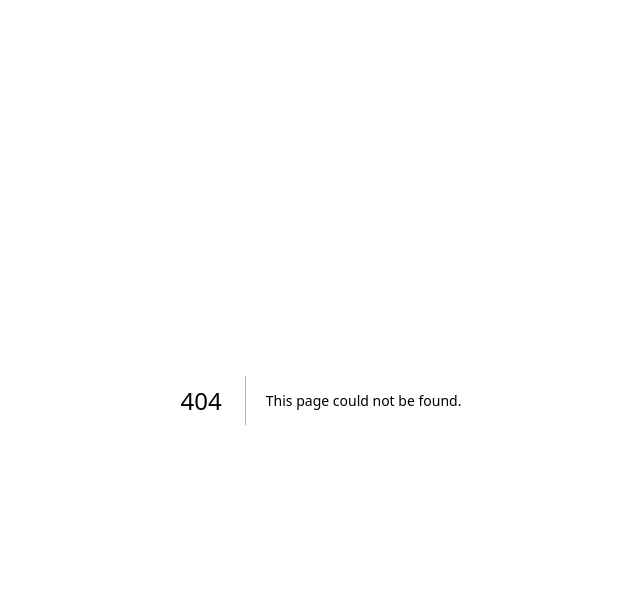
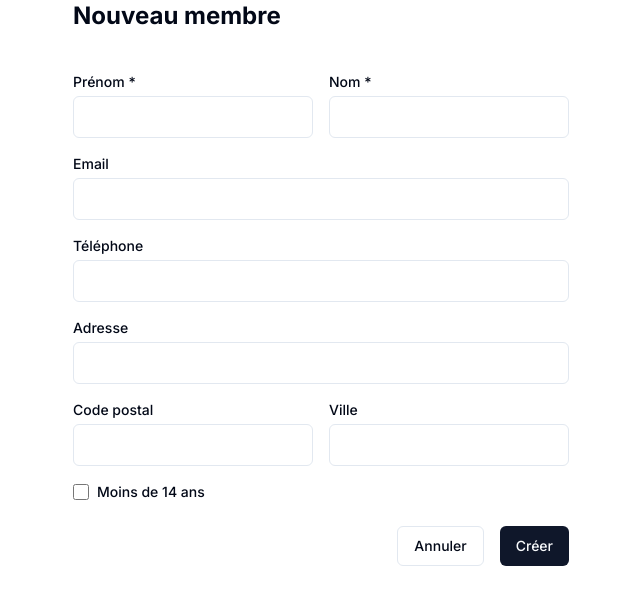
Before and after one commit to mmagn/au-rdv-nogentais, a Next.js app: page /admin/members/new in a window 1280 px wide. Before the commit this address had no page. Shown: the top 604 px of the page, without its empty margins (319-959 px from the left). Built offline with nearby package versions, Linux system fonts and the light colour scheme.

Commit message:
Add members create page

```diff
--- /dev/null
+++ b/actions/members.ts
@@ -0,0 +1,103 @@
+"use server";
+
+import { PrismaClient } from "@prisma/client";
+import { revalidatePath } from "next/cache";
+
+const prisma = new PrismaClient();
+
+export const createMember = async (formData: FormData) => {
+  try {
+    const firstName = formData.get("firstName") as string;
+    const lastName = formData.get("lastName") as string;
+    const email = (formData.get("email") as string) || null;
+    const phone = (formData.get("phone") as string) || null;
+    const zip = (formData.get("zip") as string) || null;
+    const city = (formData.get("city") as string) || null;
+    const address = (formData.get("address") as string) || null;
+    const isLessThan14YearsOld = formData.get("isLessThan14YearsOld") === "on";
+
+    // Validate required fields
+    if (!firstName || !lastName) {
+      return {
+        success: false,
+        message: "Le prénom et le nom sont obligatoires",
+      };
+    }
+
+    const member = await prisma.member.create({
+      data: {
+        firstName,
+        lastName,
+        email,
+        phone,
+        zip,
+        city,
+        address,
+        isLessThan14YearsOld,
+        lastRegisteredAt: new Date(),
+      },
+    });
+
+    revalidatePath("/admin/members");
+
+    return {
+      success: true,
+      member,
+    };
+  } catch (error) {
+    console.error("Error creating member:", error);
+    return {
+      success: false,
+      message: "Une erreur est survenue lors de la création du membre",
+    };
+  }
+};
+
+export const updateMember = async (formData: FormData) => {
+  try {
+    const id = formData.get("id") as string;
+    const firstName = formData.get("firstName") as string;
+    const lastName = formData.get("lastName") as string;
+    const email = (formData.get("email") as string) || null;
+    const phone = (formData.get("phone") as string) || null;
+    const zip = (formData.get("zip") as string) || null;
+    const city = (formData.get("city") as string) || null;
+    const address = (formData.get("address") as string) || null;
+    const isLessThan14YearsOld = formData.get("isLessThan14YearsOld") === "on";
+
+    // Validate required fields
+    if (!id || !firstName || !lastName) {
+      return {
+        success: false,
+        message: "ID, prénom et nom sont obligatoires",
+      };
+    }
+
+    const member = await prisma.member.update({
+      where: { id },
+      data: {
+        firstName,
+        lastName,
+        email,
+        phone,
+        zip,
+        city,
+        address,
+        isLessThan14YearsOld,
+      },
+    });
+
+    revalidatePath("/admin/members");
+
+    return {
+      success: true,
+      member,
+    };
+  } catch (error) {
+    console.error("Error updating member:", error);
+    return {
+      success: false,
+      message: "Une erreur est survenue lors de la mise à jour du membre",
+    };
+  }
+};
--- /dev/null
+++ b/app/admin/members/new/page.tsx
@@ -0,0 +1,18 @@
+import { createMember } from "@/actions/members";
+import MemberForm from "@/components/MemberForm";
+
+export default function NewMemberPage() {
+  return (
+    <div className="mx-auto max-w-lg flex flex-col gap-y-10 mb-10 px-2">
+      <h1 className="text-2xl font-bold">Nouveau membre</h1>
+      <MemberForm
+        onSubmit={createMember}
+        member={{
+          firstName: "",
+          lastName: "",
+          isLessThan14YearsOld: false,
+        }}
+      />
+    </div>
+  );
+}
--- /dev/null
+++ b/components/MemberForm.tsx
@@ -0,0 +1,196 @@
+"use client";
+
+import { useState } from "react";
+import { useRouter } from "next/navigation";
+import { Button } from "./ui/button";
+import { useToast } from "./ui/use-toast";
+
+type MemberFormProps = {
+  member?: {
+    id?: string;
+    firstName: string;
+    lastName: string;
+    email?: string;
+    phone?: string;
+    zip?: string;
+    city?: string;
+    address?: string;
+    isLessThan14YearsOld: boolean;
+  };
+  onSubmit: (
+    formData: FormData
+  ) => Promise<{ success: boolean; message?: string }>;
+};
+
+export default function MemberForm({ member, onSubmit }: MemberFormProps) {
+  const [isPending, setIsPending] = useState(false);
+  const router = useRouter();
+  const { toast } = useToast();
+
+  const handleSubmit = async (formData: FormData) => {
+    setIsPending(true);
+    try {
+      const result = await onSubmit(formData);
+
+      if (result.success) {
+        toast({
+          description: member?.id ? "✅ Membre mis à jour" : "✅ Membre créé",
+        });
+        router.push("/admin/members");
+        router.refresh();
+      } else {
+        toast({
+          description: result.message || "❌ Une erreur est survenue",
+          variant: "destructive",
+        });
+      }
+    } catch (error) {
+      toast({
+        description: "❌ Une erreur est survenue",
+        variant: "destructive",
+      });
+    } finally {
+      setIsPending(false);
+    }
+  };
+
+  return (
+    <form action={handleSubmit} className="space-y-6">
+      <div className="space-y-4">
+        <div className="grid grid-cols-2 gap-4">
+          <div>
+            <label
+              htmlFor="firstName"
+              className="block text-sm font-medium mb-1"
+            >
+              Prénom *
+            </label>
+            <input
+              id="firstName"
+              name="firstName"
+              type="text"
+              required
+              defaultValue={member?.firstName || ""}
+              className="w-full p-2 border rounded-md"
+            />
+          </div>
+          <div>
+            <label
+              htmlFor="lastName"
+              className="block text-sm font-medium mb-1"
+            >
+              Nom *
+            </label>
+            <input
+              id="lastName"
+              name="lastName"
+              type="text"
+              required
+              defaultValue={member?.lastName || ""}
+              className="w-full p-2 border rounded-md"
+            />
+          </div>
+        </div>
+
+        <div>
+          <label htmlFor="email" className="block text-sm font-medium mb-1">
+            Email
+          </label>
+          <input
+            id="email"
+            name="email"
+            type="email"
+            defaultValue={member?.email || ""}
+            className="w-full p-2 border rounded-md"
+          />
+        </div>
+
+        <div>
+          <label htmlFor="phone" className="block text-sm font-medium mb-1">
+            Téléphone
+          </label>
+          <input
+            id="phone"
+            name="phone"
+            type="tel"
+            defaultValue={member?.phone || ""}
+            className="w-full p-2 border rounded-md"
+          />
+        </div>
+
+        <div>
+          <label htmlFor="address" className="block text-sm font-medium mb-1">
+            Adresse
+          </label>
+          <input
+            id="address"
+            name="address"
+            type="text"
+            defaultValue={member?.address || ""}
+            className="w-full p-2 border rounded-md"
+          />
+        </div>
+
+        <div className="grid grid-cols-2 gap-4">
+          <div>
+            <label htmlFor="zip" className="block text-sm font-medium mb-1">
+              Code postal
+            </label>
+            <input
+              id="zip"
+              name="zip"
+              type="text"
+              defaultValue={member?.zip || ""}
+              className="w-full p-2 border rounded-md"
+            />
+          </div>
+          <div>
+            <label htmlFor="city" className="block text-sm font-medium mb-1">
+              Ville
+            </label>
+            <input
+              id="city"
+              name="city"
+              type="text"
+              defaultValue={member?.city || ""}
+              className="w-full p-2 border rounded-md"
+            />
+          </div>
+        </div>
+
+        <div className="flex items-center">
+          <input
+            id="isLessThan14YearsOld"
+            name="isLessThan14YearsOld"
+            type="checkbox"
+            defaultChecked={member?.isLessThan14YearsOld || false}
+            className="h-4 w-4 mr-2"
+          />
+          <label htmlFor="isLessThan14YearsOld" className="text-sm font-medium">
+            Moins de 14 ans
+          </label>
+        </div>
+
+        {member?.id && <input type="hidden" name="id" value={member.id} />}
+      </div>
+
+      <div className="flex justify-end space-x-4">
+        <Button
+          type="button"
+          variant="outline"
+          onClick={() => router.push("/admin/members")}
+          disabled={isPending}
+        >
+          Annuler
+        </Button>
+        <Button type="submit" disabled={isPending}>
+          {isPending
+            ? "Enregistrement..."
+            : member?.id
+            ? "Mettre à jour"
+            : "Créer"}
+        </Button>
+      </div>
+    </form>
+  );
+}
--- a/components/MemberSearch.tsx
+++ b/components/MemberSearch.tsx
@@ -1,82 +1,42 @@
 "use client";
 
-import { usePathname, useRouter, useSearchParams } from "next/navigation";
-import { useCallback, useState } from "react";
-import { Loader2 } from "lucide-react";
+import { useRouter, useSearchParams } from "next/navigation";
+import { Button } from "./ui/button";
 
 export default function MemberSearch() {
   const router = useRouter();
-  const pathname = usePathname();
   const searchParams = useSearchParams();
-  const [isSearching, setIsSearching] = useState(false);
+  const search = searchParams.get("search") || "";
 
-  // Get the current search value from URL
-  const currentSearch = searchParams.get("search") || "";
-  const [searchValue, setSearchValue] = useState(currentSearch);
+  const handleSearch = (e: React.FormEvent<HTMLFormElement>) => {
+    e.preventDefault();
+    const formData = new FormData(e.currentTarget);
+    const search = formData.get("search") as string;
 
-  // Create a function to update the URL with the search parameter
-  const createQueryString = useCallback(
-    (name: string, value: string) => {
-      const params = new URLSearchParams(searchParams.toString());
-      if (value) {
-        params.set(name, value);
+    if (search) {
+      router.push(`/admin/members?search=${encodeURIComponent(search)}`);
     } else {
-        params.delete(name);
+      router.push("/admin/members");
     }
-      return params.toString();
-    },
-    [searchParams]
-  );
-
-  const handleSearch = (e: React.FormEvent) => {
-    e.preventDefault();
-    setIsSearching(true);
-
-    // Update the URL with the search parameter
-    router.push(`${pathname}?${createQueryString("search", searchValue)}`);
-
-    // Reset the searching state after navigation
-    setTimeout(() => setIsSearching(false), 300);
-  };
-
-  const handleClear = () => {
-    setSearchValue("");
-    router.push(pathname);
   };
 
   return (
-    <form onSubmit={handleSearch} className="w-full">
-      <div className="flex gap-2">
-        <div className="relative flex-1">
+    <div className="flex flex-col gap-4">
+      <form onSubmit={handleSearch} className="flex gap-2">
         <input
           type="text"
-            value={searchValue}
-            onChange={(e) => setSearchValue(e.target.value)}
-            placeholder="Rechercher par nom ou prénom..."
-            className="w-full p-2 border rounded-md"
+          name="search"
+          placeholder="Rechercher un membre..."
+          defaultValue={search}
+          className="flex-1 p-2 border rounded-md"
         />
-          {currentSearch && (
-            <button
-              type="button"
-              onClick={handleClear}
-              className="absolute right-2 top-1/2 -translate-y-1/2 text-gray-500 hover:text-gray-700"
-            >
-              ✕
-            </button>
-          )}
+        <Button type="submit">Rechercher</Button>
+      </form>
+      <div className="flex justify-end">
+        <Button onClick={() => router.push("/admin/members/new")}>
+          Nouveau membre
+        </Button>
       </div>
-        <button
-          type="submit"
-          disabled={isSearching}
-          className="bg-blue-500 text-white px-4 py-2 rounded-md hover:bg-blue-600 disabled:bg-blue-300"
-        >
-          {isSearching ? (
-            <Loader2 className="h-5 w-5 animate-spin" />
-          ) : (
-            "Rechercher"
-          )}
-        </button>
     </div>
-    </form>
   );
 }
```
Lines whose indentation alone changed are shown as unchanged.
